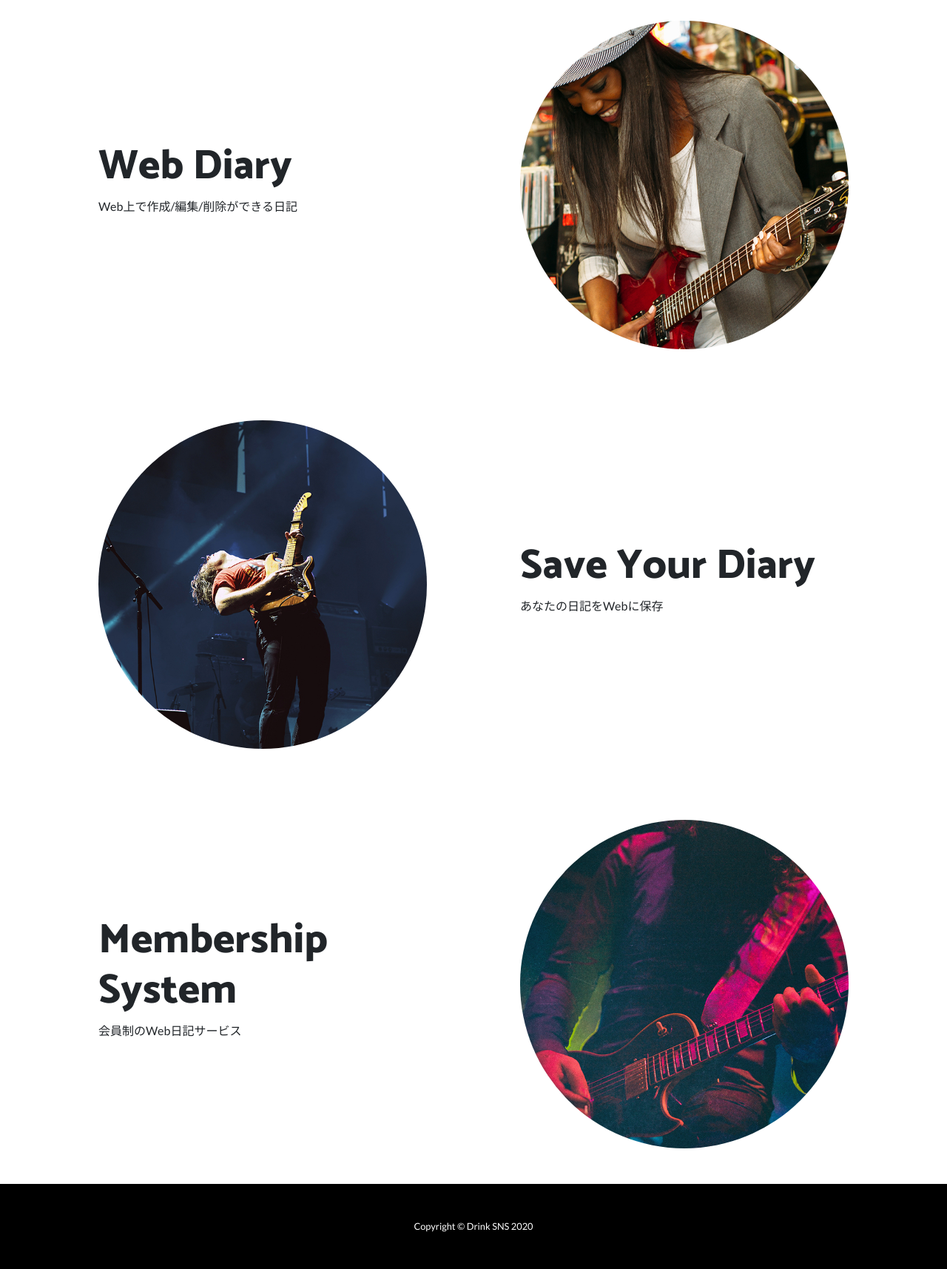
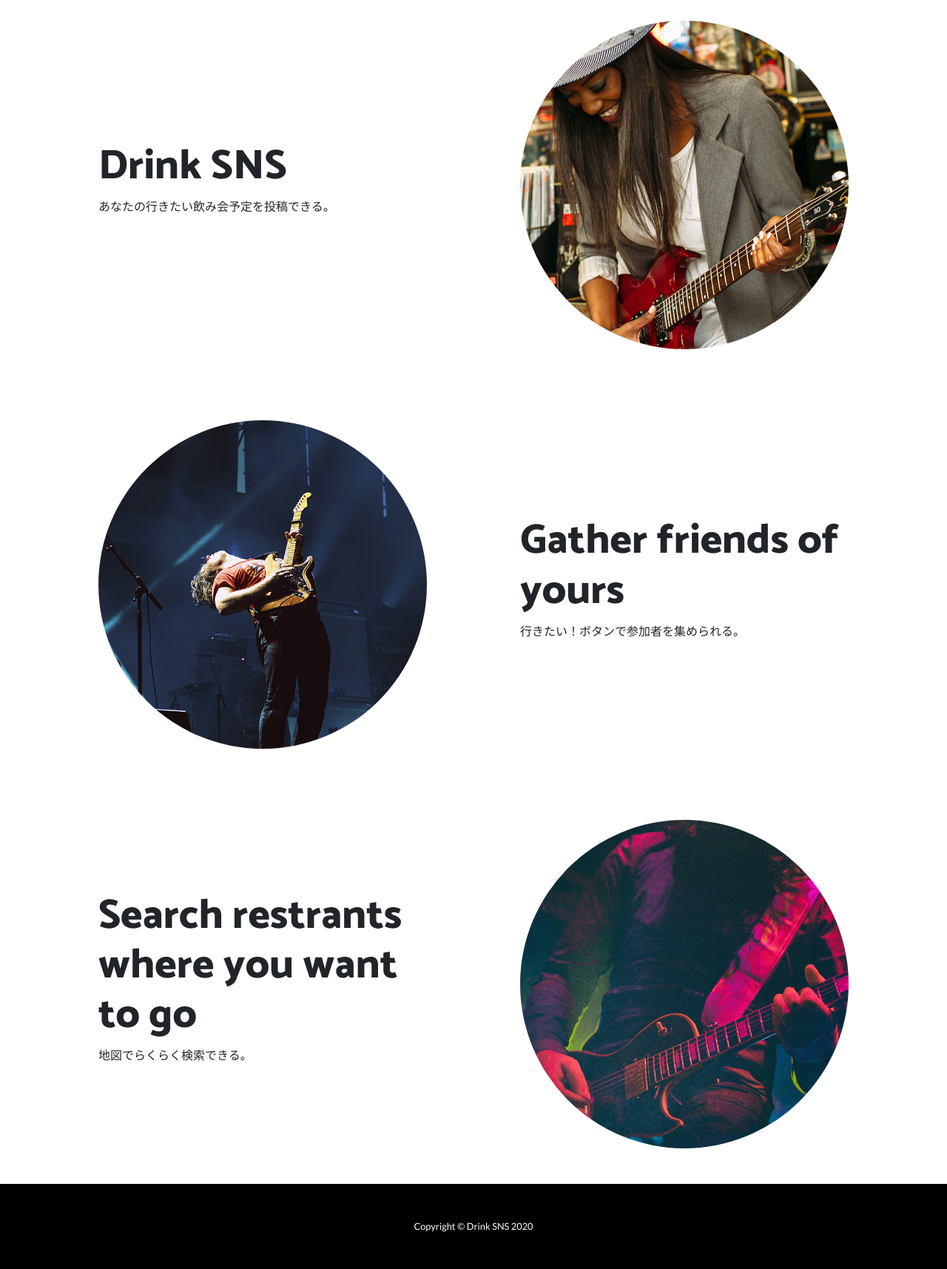
Before and after one commit to Jonh-Nash/drink_sns, a Django app: page / in a window 1280 px wide. Shown: the part 707-2422 px from the top of the page at 74% size. Run offline with Django 3.2, Linux system fonts and the light colour scheme; some libraries are stand-ins or nearby versions.

Commit message:
[update]indexページの変更
indexページの文言をDrink SNS用に変更した。

```diff
--- a/diary/templates/index.html
+++ b/diary/templates/index.html
@@ -31,8 +31,8 @@
       </div>
       <div class="col-lg-6 order-lg-1">
         <div class="p-5">
-          <h2 class="display-4">Web Diary</h2>
-          <p>Web上で作成/編集/削除ができる日記</p>
+          <h2 class="display-4">Drink SNS</h2>
+          <p>あなたの行きたい飲み会予定を投稿できる。</p>
         </div>
       </div>
     </div>
@@ -49,8 +49,8 @@
       </div>
       <div class="col-lg-6">
         <div class="p-5">
-          <h2 class="display-4">Save Your Diary</h2>
-          <p>あなたの日記をWebに保存</p>
+          <h2 class="display-4">Gather friends of yours</h2>
+          <p>行きたい！ボタンで参加者を集められる。</p>
         </div>
       </div>
     </div>
@@ -67,8 +67,8 @@
       </div>
       <div class="col-lg-6 order-lg-1">
         <div class="p-5">
-          <h2 class="display-4">Membership System</h2>
-          <p>会員制のWeb日記サービス</p>
+          <h2 class="display-4">Search restrants where you want to go</h2>
+          <p>地図でらくらく検索できる。</p>
         </div>
       </div>
     </div>
```
